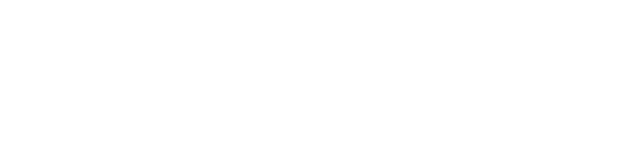
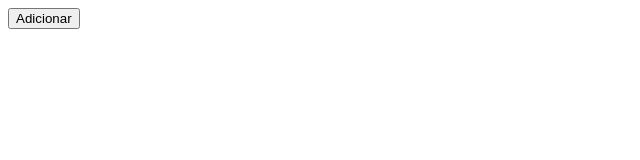
Before and after one commit to Ludimila2/es6-study, a website: page src/index.html in a window 1280 px wide. Shown: the whole page, without its empty margins (0-640 px from the left). Drawn offline with Linux system fonts and the light colour scheme.

Commit message:
botao adicionado

```diff
--- a/src/index.html
+++ b/src/index.html
@@ -5,6 +5,7 @@
         <title>Document</title>
     </head>
     <body>
+        <button id="novotodo">Adicionar</button>
 
         <script src="./bundle.js"></script>
     </body>
```
